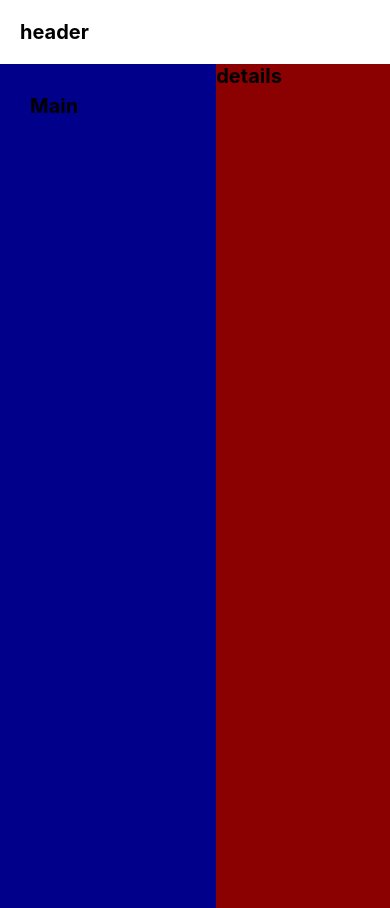
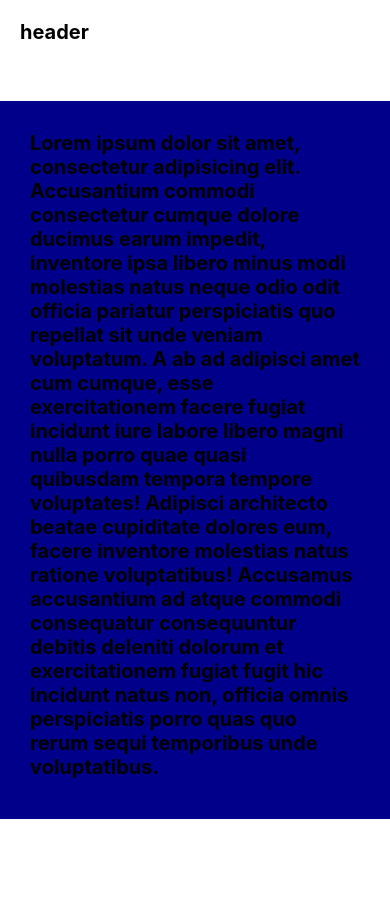
Before and after one commit to Hugo-Farias/budget-control, a React (Vite) app: page / in a window 390 px wide. After the commit the page ends 844 px from the top, so only its background shows below. Built offline with nearby package versions, Linux system fonts and the light colour scheme.

Commit message:
mobile first setup

```diff
--- a/src/App.scss
+++ b/src/App.scss
@@ -1,20 +1,30 @@
+@import "variables";
+
 .app {
   display: grid;
-  //grid-template-rows: 10rem 1fr;
+  grid-template-rows: 10rem 1fr;
   //grid-template-columns: 1fr 1fr 0.5fr;
-
   min-height: 100vh;
+  gap: 0.1rem;
   .header {
     padding: 2rem;
-    grid-column: span 2;
+    max-height: 5rem;
+    @media (min-width: 600px) {
+      grid-column: span 2;
+      max-height: 10rem;
+    }
   }
   .main {
     background-color: darkblue !important;
-    height: 100vh;
     padding: 3rem;
   }
 
   .details {
     background-color: darkred !important;
+    visibility: hidden;
+
+    @media (min-width: $screen-mid) {
+      visibility: visible;
+    }
   }
 }
--- /dev/null
+++ b/src/_variables.scss
@@ -0,0 +1 @@
+$screen-mid: 600px;
--- a/src/components/Group.tsx
+++ b/src/components/Group.tsx
@@ -1,7 +1,21 @@
 import "./Group.scss";
 
 const Group = function () {
-  return <h1>Main</h1>;
+  return (
+    <h1>
+      Lorem ipsum dolor sit amet, consectetur adipisicing elit. Accusantium
+      commodi consectetur cumque dolore ducimus earum impedit, inventore ipsa
+      libero minus modi molestias natus neque odio odit officia pariatur
+      perspiciatis quo repellat sit unde veniam voluptatum. A ab ad adipisci
+      amet cum cumque, esse exercitationem facere fugiat incidunt iure labore
+      libero magni nulla porro quae quasi quibusdam tempora tempore voluptates!
+      Adipisci architecto beatae cupiditate dolores eum, facere inventore
+      molestias natus ratione voluptatibus! Accusamus accusantium ad atque
+      commodi consequatur consequuntur debitis deleniti dolorum et
+      exercitationem fugiat fugit hic incidunt natus non, officia omnis
+      perspiciatis porro quas quo rerum sequi temporibus unde voluptatibus.
+    </h1>
+  );
 };
 
 export default Group;
--- a/src/index.scss
+++ b/src/index.scss
@@ -17,3 +17,7 @@
   box-sizing: border-box;
   //background-color: #343541;
 }
+
+html {
+  min-width: 375px;
+}
```
